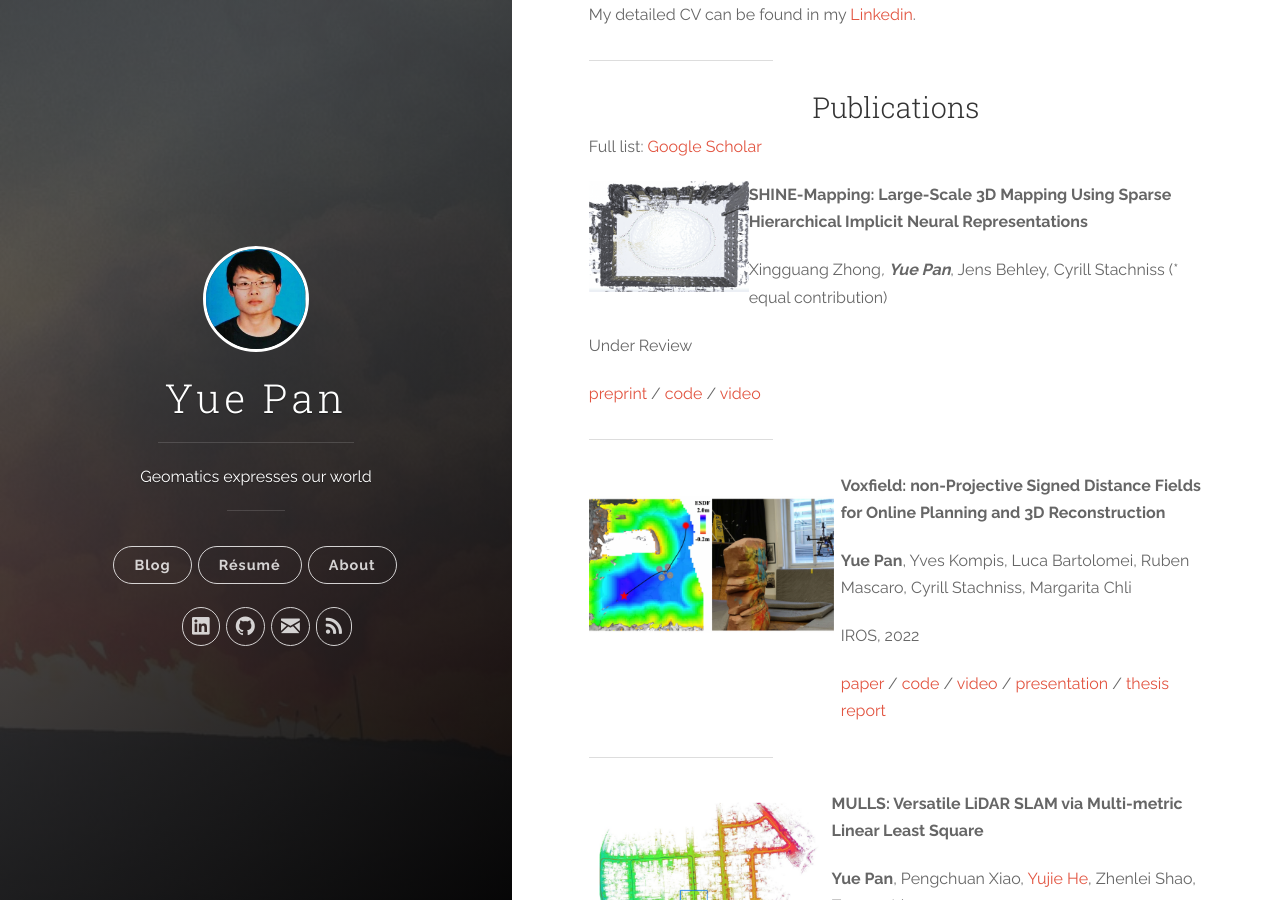
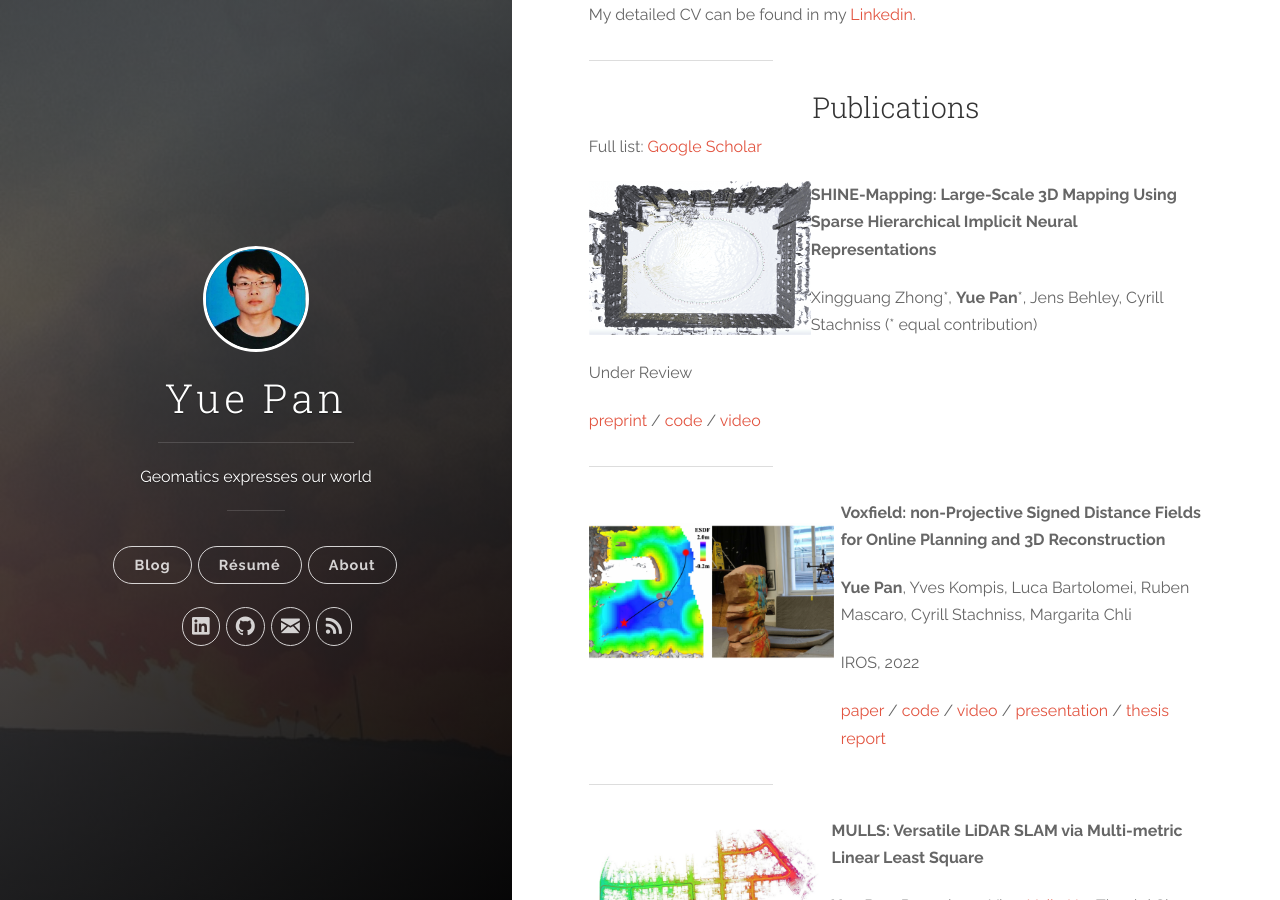
Before and after one commit to YuePanEdward/YuePanEdward.github.io, a Jekyll site: the page built from _posts/2022-10-05-about.md, in a window 1280 px wide and 900 px high, scrolled down 425 px. Built offline with Jekyll 4.4.1, drawn with Linux system fonts in a browser that asks for light colours.

Commit message:
Update 2022-10-05-about.md

```diff
--- a/_posts/2022-10-05-about.md
+++ b/_posts/2022-10-05-about.md
@@ -21,9 +21,10 @@ My detailed CV can be found in my [Linkedin](https://www.linkedin.com/in/yue-pan
 Full list: [Google Scholar](https://scholar.google.com/citations?hl=en&user=PUlWya8AAAAJ)
 
 
-<img align="left" src="../assets/shine_teaser.png" style="zoom: 18%;"/>**SHINE-Mapping: Large-Scale 3D Mapping Using Sparse Hierarchical Implicit Neural Representations**
 
-Xingguang Zhong*, **Yue Pan***, Jens Behley, Cyrill Stachniss (* equal contribution)
+<img align="left" src="../assets/shine_teaser.png" style="zoom: 25%;"/>**SHINE-Mapping: Large-Scale 3D Mapping Using Sparse Hierarchical Implicit Neural Representations**
+
+Xingguang Zhong\*, **Yue Pan**\*, Jens Behley, Cyrill Stachniss (\* equal contribution)
 
 Under Review
 
```
